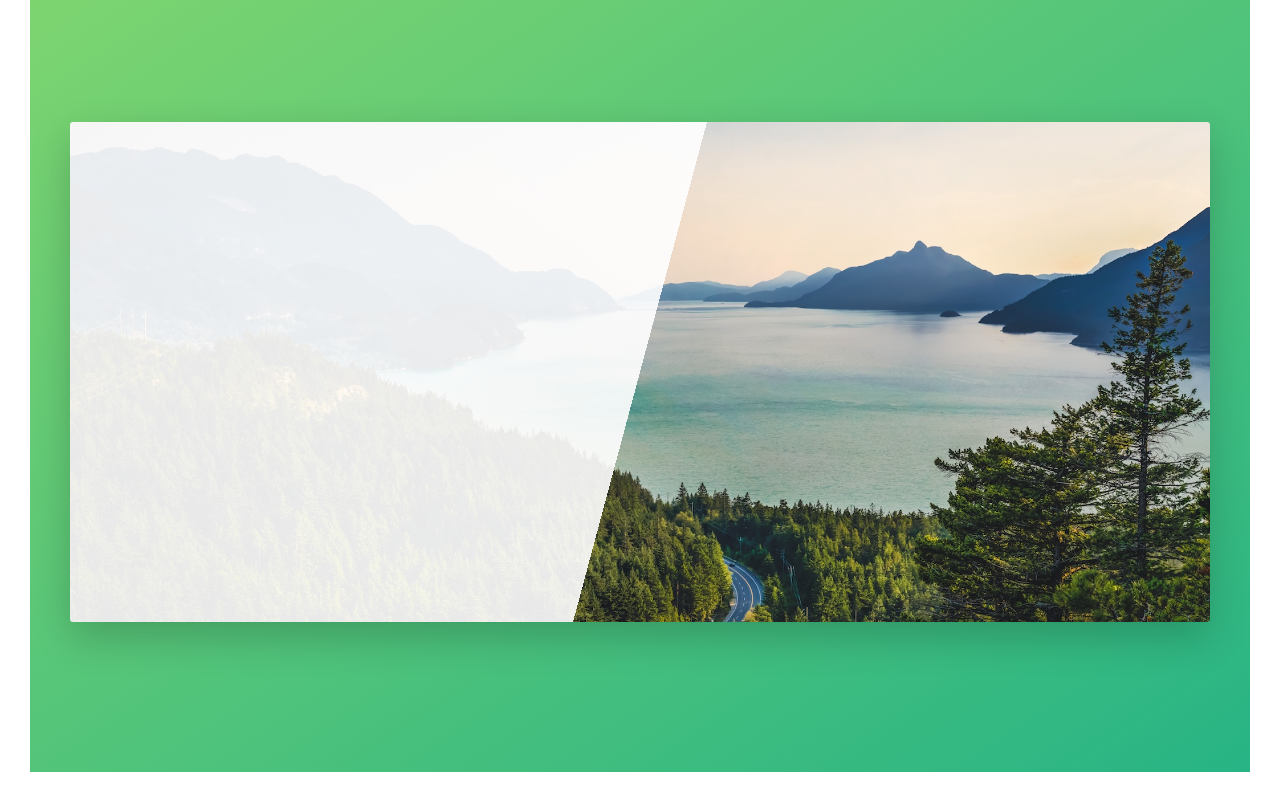
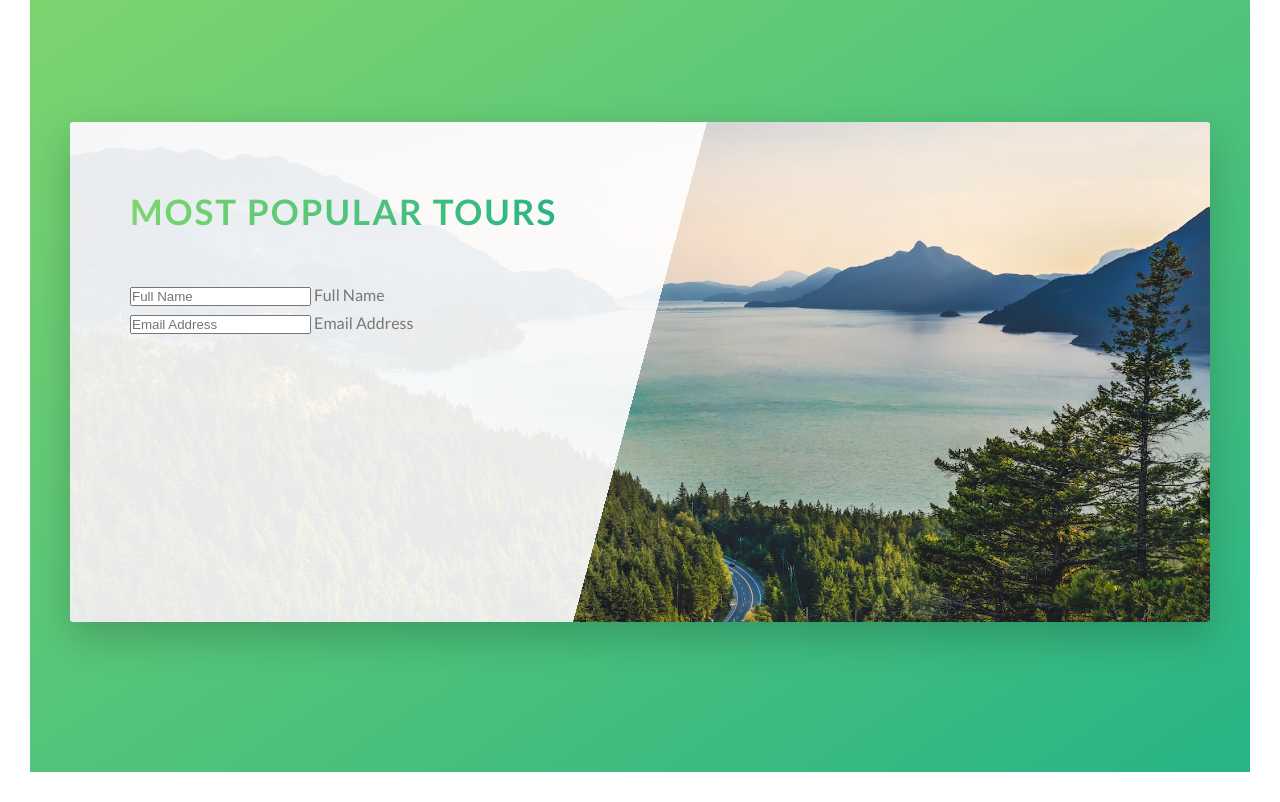
Before and after one commit to wulman16/natours, a website: page index.html in a window 1280 px wide. Shown: the part 4460-5262 px from the top of the page. Drawn offline with Linux system fonts and the light colour scheme.

Commit message:
Add markup for booking form

```diff
--- a/index.html
+++ b/index.html
@@ -304,7 +304,26 @@
 
       <section class="section-booking">
         <div class="row">
-          <div class="booking"></div>
+          <div class="booking">
+            <div class="booking__form">
+              <form action="#" class="form">
+                  <div class="u-margin-bottom-medium">
+                    <h2 class="heading-secondary">
+                      Most Popular Tours
+                    </h2>
+                  </div>
+
+                <div class="form__group">
+                  <input type="text" class="form__input" placeholder="Full Name" id="name" required>
+                  <label for="name" class="form__label">Full Name</label>
+                </div>
+                <div class="form__group">
+                  <input type="email" class="form__input" placeholder="Email Address" id="email" required>
+                  <label for="email" class="form__label">Email Address</label>
+                </div>
+              </form>
+            </div>
+          </div>
         </div>
       </section>
     </main>
--- a/sass/pages/_home.scss
+++ b/sass/pages/_home.scss
@@ -54,4 +54,9 @@
   height: 50rem;
   border-radius: 3px;
   box-shadow: 0 1.5rem 4rem rgba($color-black, 0.2);
+
+  &__form {
+    width: 50%;
+    padding: 6rem;
+  }
 }
```
Also changed, not shown: css/style.css.
